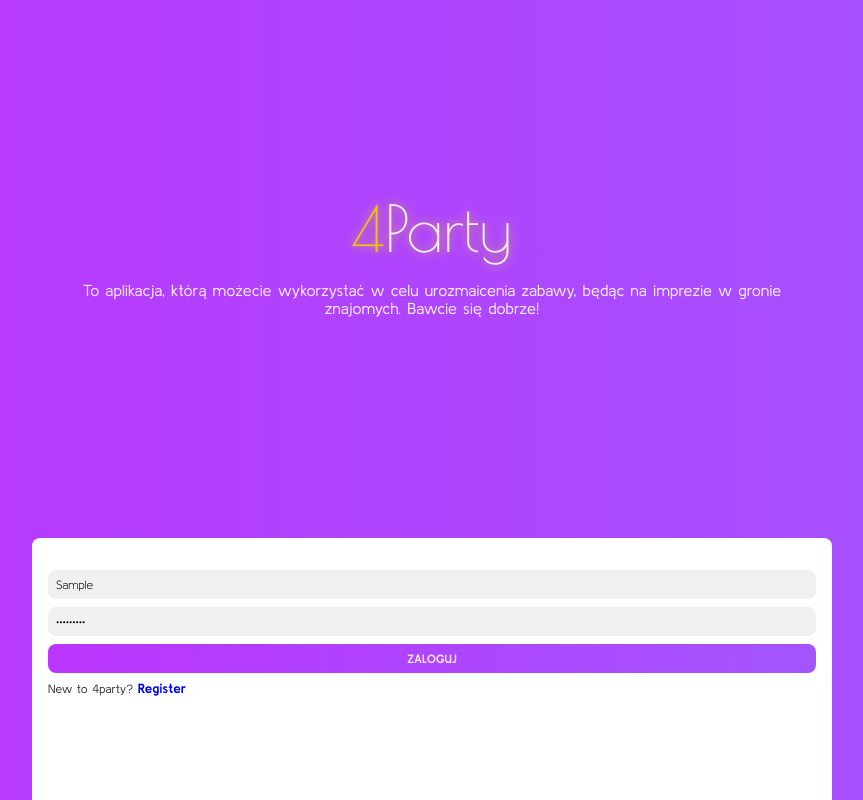
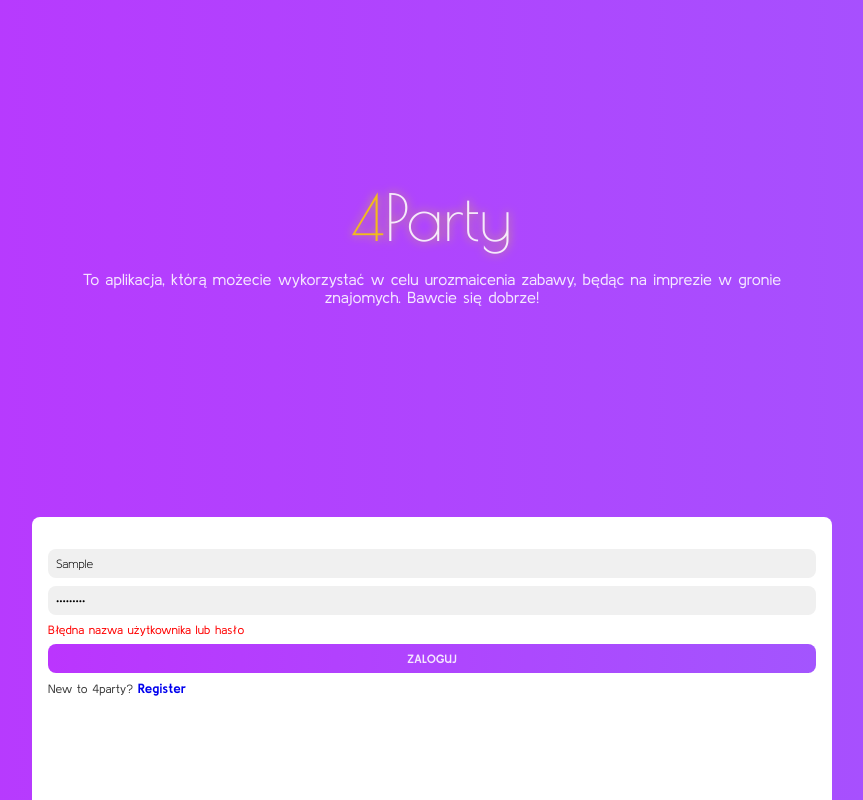
Before and after one commit to Trybuu/4party, a React (Vite) app: page /login in a window 1280 px wide. Both pictures are taken after typing "Sample", "Sample123" into the empty fields and a click on the button "ZALOGUJ". Shown: the whole page, without its empty margins (208-1071 px from the left). Built offline with nearby package versions, Linux system fonts and the light colour scheme.

Commit message:
Login form validation

```diff
--- a/src/components/Login.jsx
+++ b/src/components/Login.jsx
@@ -1,10 +1,13 @@
+import { useState } from 'react'
 import { useSelector, useDispatch } from 'react-redux'
 import { logIn } from '../features/auth/authSlice'
 
 import classes from './Login.module.scss'
 
 export default function Login() {
-  const auth = useSelector((state) => state.auth.user)
+  const [authStatus, setAuthStatus] = useState('') // '', 'failed', 'succes'
+
+  const user = useSelector((state) => state.auth.user)
   const dispatch = useDispatch()
 
   function handleSubmit(event) {
@@ -14,6 +17,12 @@ export default function Login() {
     const data = Object.fromEntries(formData.entries())
 
     dispatch(logIn({ userName: data.userName, password: data.password }))
+
+    if (!user.isLogin) {
+      setAuthStatus('failed')
+    } else {
+      setAuthStatus('succes')
+    }
   }
 
   return (
@@ -35,6 +44,14 @@ export default function Login() {
           className={classes.form__input}
         />
 
+        <p className={classes.form__error}>
+          {authStatus === 'failed' ? (
+            <span>Błędna nazwa użytkownika lub hasło</span>
+          ) : (
+            ''
+          )}
+        </p>
+
         <button type="submit" className={classes.form__button}>
           Zaloguj
         </button>
--- a/src/components/Login.module.scss
+++ b/src/components/Login.module.scss
@@ -35,6 +35,12 @@
     border: none;
     border-radius: 0.5rem;
   }
+
+  &__error {
+    color: red;
+
+    font-size: 0.75rem;
+  }
 }
 
 .no-registered {
--- a/src/features/auth/authSlice.js
+++ b/src/features/auth/authSlice.js
@@ -41,13 +41,6 @@ export const authSlice = createSlice({
         password: userToCheck.password,
         isLogin: true,
       }
-
-      alert(`
-        ${state.user.id}
-        ${state.user.userName}
-        ${state.user.password}
-        ${state.user.isLogin}
-        `)
     },
   },
 })
```
